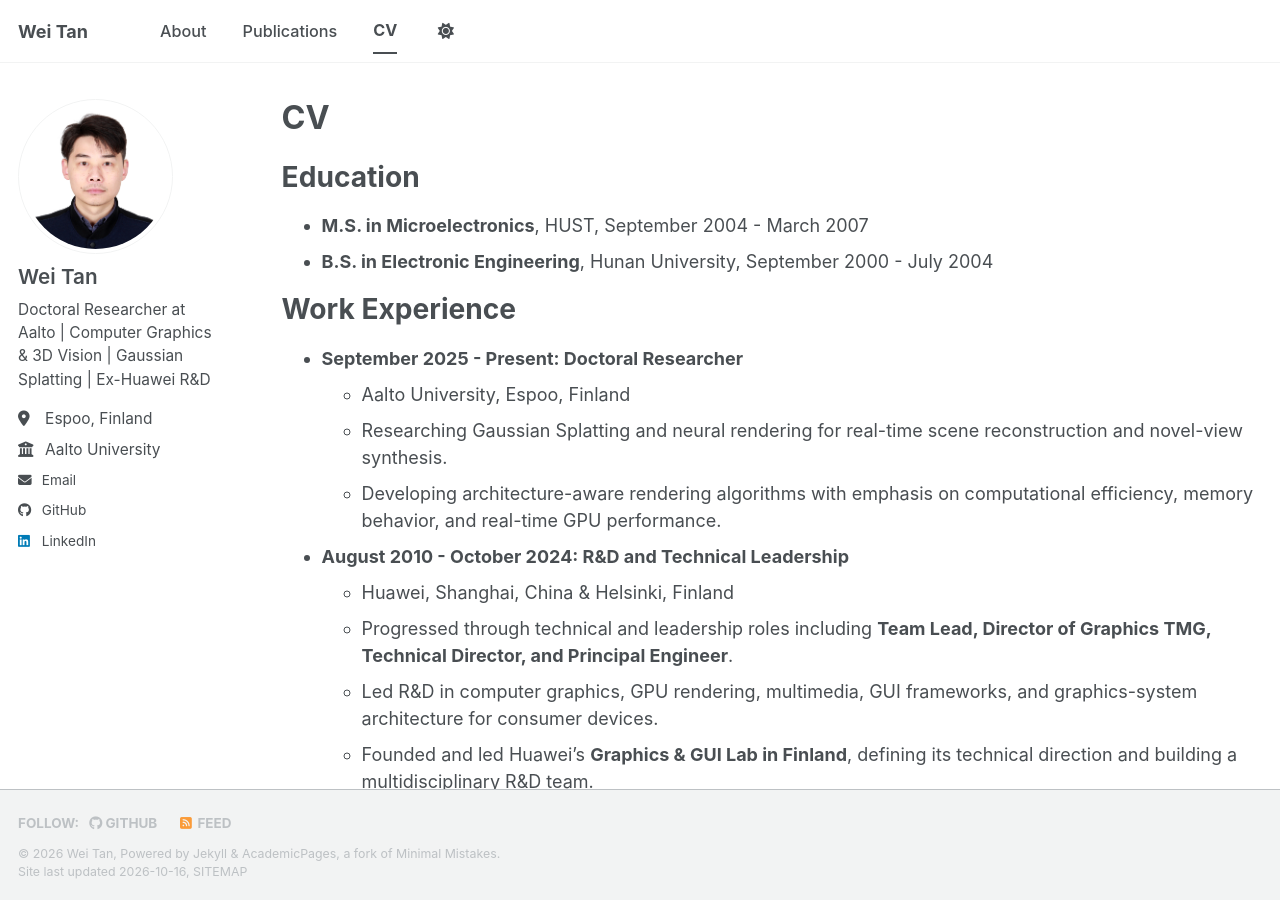
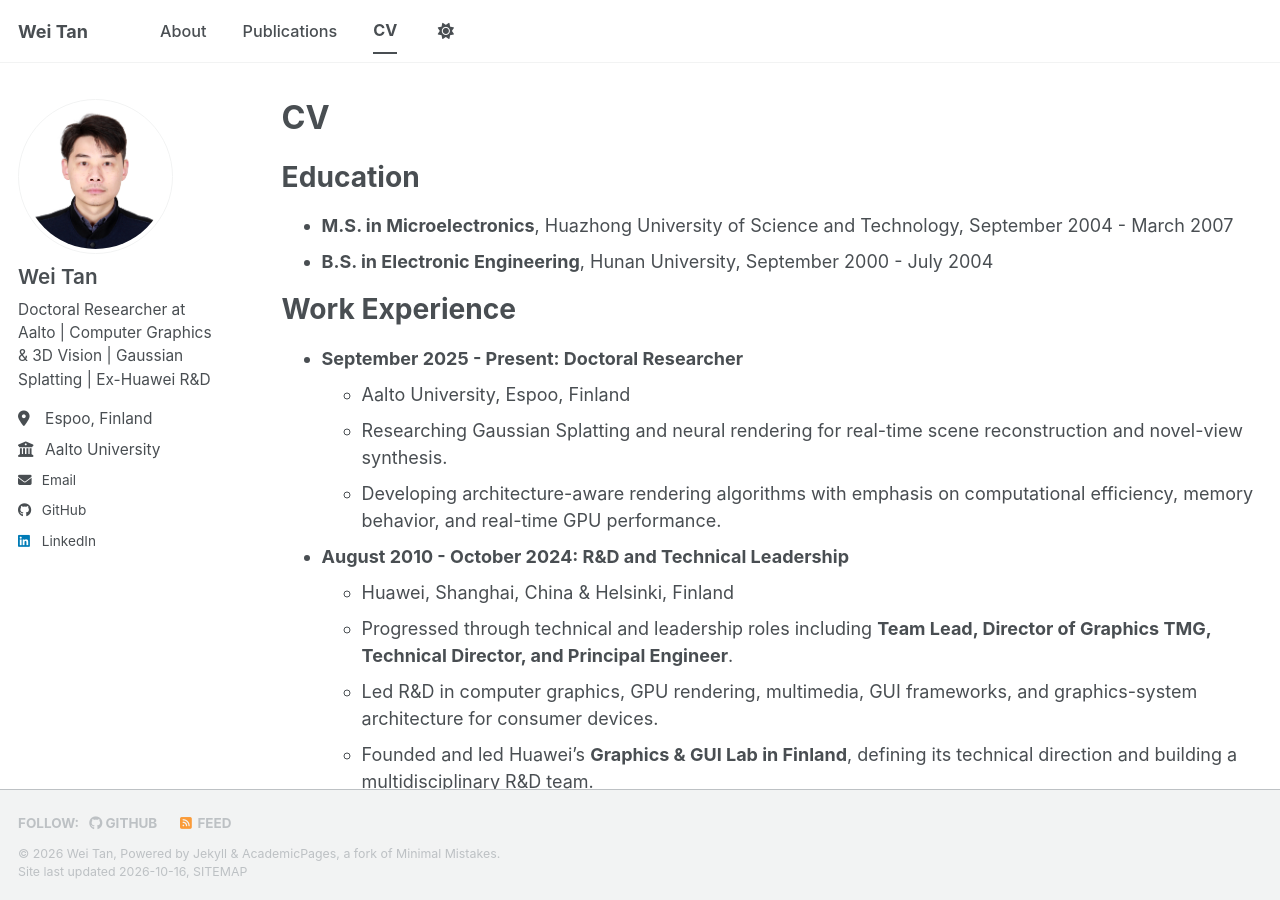
Before and after one commit to alex-tan-60149/alex-tan-60149.github.io, a Jekyll site: the page built from _pages/cv.md, in a window 1280 px wide and 900 px high. Built offline with Jekyll 4.4.1, drawn with Linux system fonts in a browser that asks for light colours; a style sheet for code colours, icons or effects is not loaded.

Commit message:
Update university name in CV

```diff
--- a/_pages/cv.md
+++ b/_pages/cv.md
@@ -11,7 +11,7 @@ redirect_from:
 
 Education
 ======
-* **M.S. in Microelectronics**, HUST, September 2004 - March 2007
+* **M.S. in Microelectronics**, Huazhong University of Science and Technology, September 2004 - March 2007
 * **B.S. in Electronic Engineering**, Hunan University, September 2000 - July 2004
 
 Work Experience
```
